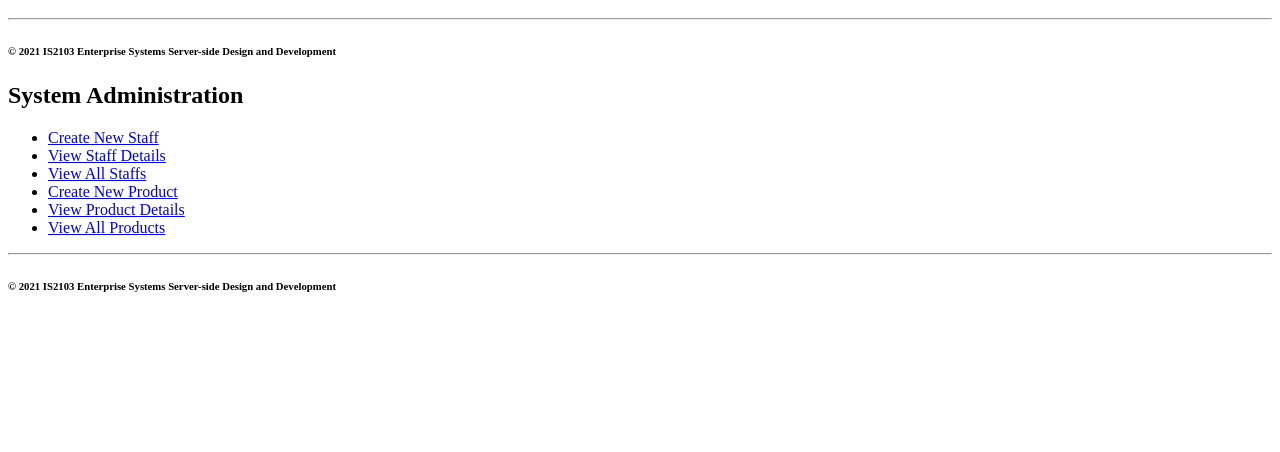
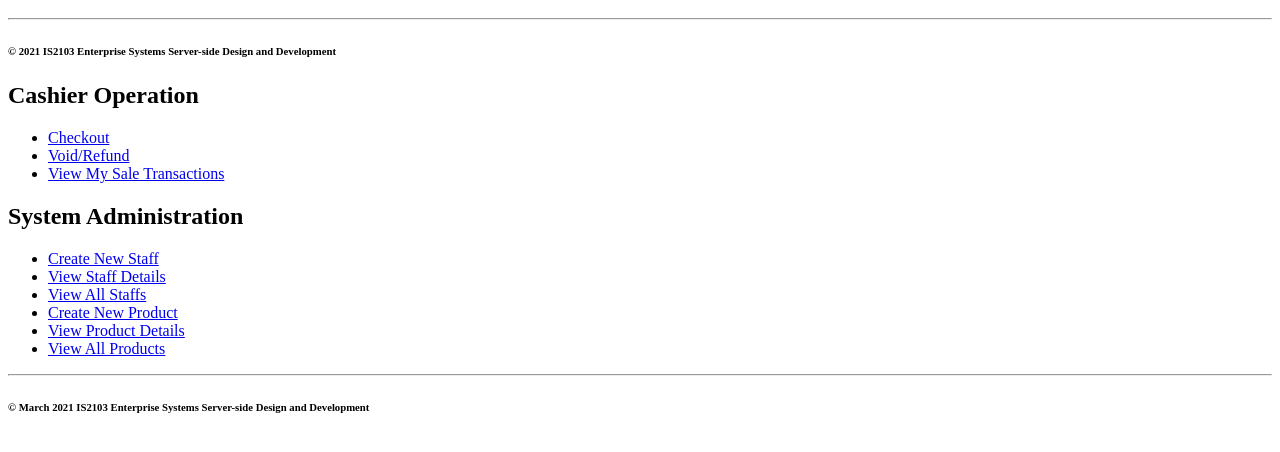
Before and after one commit to ruthsoc/PointOfSaleSystemWeb, a plain HTML site: page index.html in a window 1280 px wide. Shown: the part 48-500 px from the top of the page. Drawn offline with Linux system fonts and the light colour scheme.

Commit message:
modified index.html copyright

```diff
--- a/index.html
+++ b/index.html
@@ -8,6 +8,12 @@
 			<hr/>
 			<h6>&copy; 2021 IS2103 Enterprise Systems Server-side Design and Development</h6>
 		</p>
+        <h2>Cashier Operation</h2>
+		<ul>
+			<li><a href="./cashierOperation/checkout.html">Checkout</a></li>
+			<li><a href="./cashierOperation/voidRefund.html">Void/Refund</a></li>
+			<li><a href="./cashierOperation/viewMySaleTransactions.html">View My Sale Transactions</a></li>
+		</ul>
         <h2>System Administration</h2>
 		<ul>
 			<li><a href="./systemAdministration/createNewStaff.html">Create New Staff</a></li>
@@ -19,7 +25,7 @@
 		</ul>
 		<p>
 			<hr/>
-			<h6>&copy; 2021 IS2103 Enterprise Systems Server-side Design and Development</h6>
+			<h6>&copy; March 2021 IS2103 Enterprise Systems Server-side Design and Development</h6>
 		</p>
 	</body>
 </html>
```
Also changed, not shown: 2 other files.
